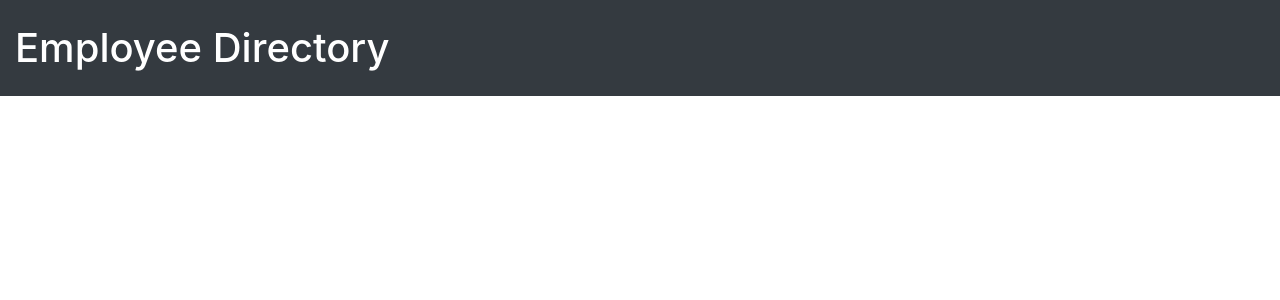
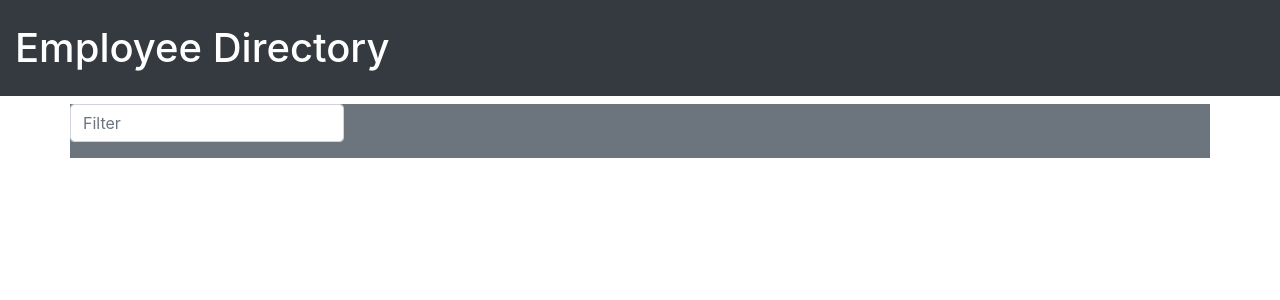
Before and after one commit to amightyrose/TS-19-Employee-Directory, a React (Create React App) app in the folder employee-directory/: page / in a window 1280 px wide. Shown: the top 300 px of the page. Built offline with nearby package versions, Linux system fonts and the light colour scheme.

Commit message:
Added container and filter input.

```diff
--- a/employee-directory/src/App.js
+++ b/employee-directory/src/App.js
@@ -1,8 +1,12 @@
+import Container from "./components/Container";
 import Header from "./components/Header";
 
 const App = () => {
 	return (
-		<Header/>
+		<>
+			<Header />
+			<Container />
+		</>
 	);
 }
 
--- /dev/null
+++ b/employee-directory/src/components/Container.js
@@ -0,0 +1,12 @@
+import React from 'react';
+import SearchBar from './FilterForm';
+
+const Container = () => {
+	return (
+		<section className="container bg-secondary">
+			<SearchBar/>
+		</section>
+	);
+}
+
+export default Container;
--- /dev/null
+++ b/employee-directory/src/components/FilterForm.js
@@ -0,0 +1,28 @@
+import React, { useState } from 'react';
+
+// Filter form component
+const FilterForm = () => {
+
+	// Set up the useState hook
+	const [filter, setFilter] = useState();
+
+
+	return (
+		<div className="row">
+			<form className="search">
+				<div className="form-group">
+					<input
+						className="form-control"
+						type="text"
+						placeholder="Filter"
+						name="filter"
+						id="filter"
+						onChange={e => setFilter(e.target.value)}
+					/>
+				</div>
+			</form>
+		</div>
+	);
+}
+
+export default FilterForm;
```
